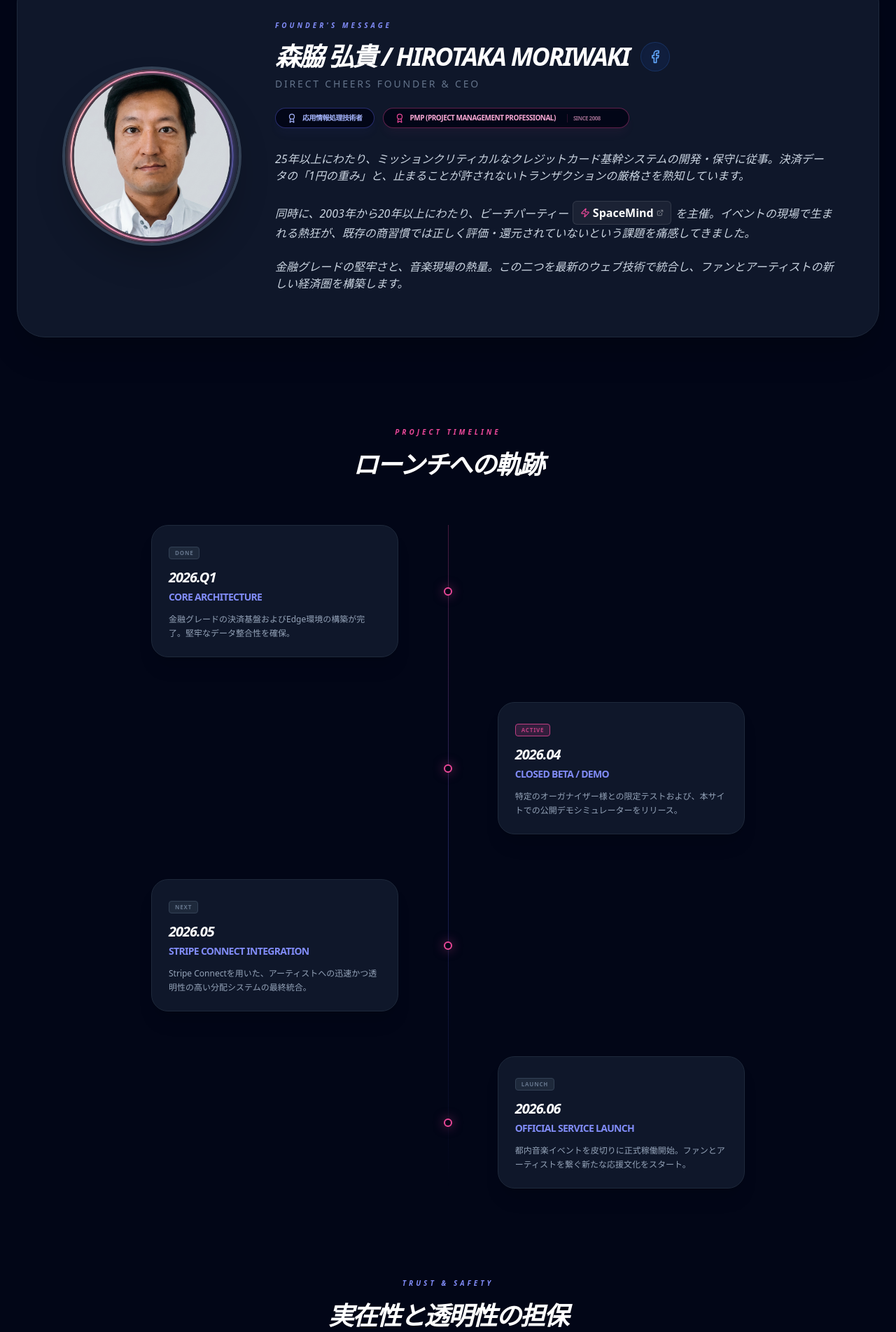
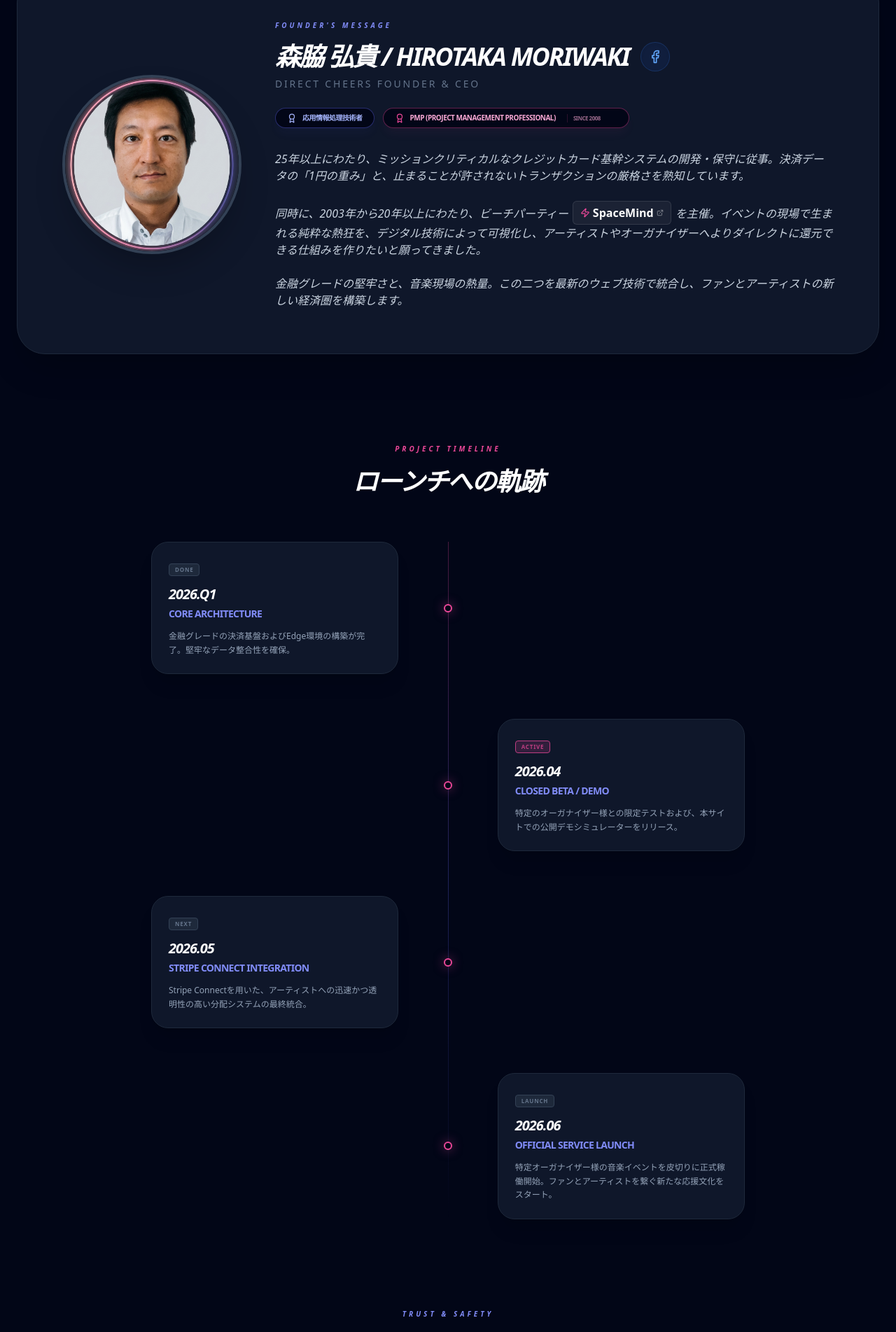
Before and after one commit to spacemindhiro/direct-cheers, a Next.js app: page /about in a window 1280 px wide. Shown: the part 922-2825 px from the top of the page at 70% size. Built offline with nearby package versions, Linux system fonts and the light colour scheme.

Commit message:
代表メッセージをちょい修正

```diff
--- a/app/about/page.tsx
+++ b/app/about/page.tsx
@@ -121,7 +121,7 @@ export default function AboutPage() {
                   <span>SpaceMind</span>
                   <ExternalLink size={10} className="opacity-50" />
                 </a>
-                を主催。イベントの現場で生まれる熱狂が、既存の商習慣では正しく評価・還元されていないという課題を痛感してきました。
+                を主催。イベントの現場で生まれる純粋な熱狂を、デジタル技術によって可視化し、アーティストやオーガナイザーへよりダイレクトに還元できる仕組みを作りたいと願ってきました。
               </p>
 
               <p>金融グレードの堅牢さと、音楽現場の熱量。この二つを最新のウェブ技術で統合し、ファンとアーティストの新しい経済圏を構築します。</p>
@@ -146,7 +146,7 @@ export default function AboutPage() {
               { date: "2026.Q1", status: "Done", title: "Core Architecture", desc: "金融グレードの決済基盤およびEdge環境の構築が完了。堅牢なデータ整合性を確保。" },
               { date: "2026.04", status: "Active", title: "Closed Beta / Demo", desc: "特定のオーガナイザー様との限定テストおよび、本サイトでの公開デモシミュレーターをリリース。" },
               { date: "2026.05", status: "Next", title: "Stripe Connect Integration", desc: "Stripe Connectを用いた、アーティストへの迅速かつ透明性の高い分配システムの最終統合。" },
-              { date: "2026.06", status: "Launch", title: "Official Service Launch", desc: "都内音楽イベントを皮切りに正式稼働開始。ファンとアーティストを繋ぐ新たな応援文化をスタート。" }
+              { date: "2026.06", status: "Launch", title: "Official Service Launch", desc: "特定オーガナイザー様の音楽イベントを皮切りに正式稼働開始。ファンとアーティストを繋ぐ新たな応援文化をスタート。" }
             ].map((item, i) => (
               <div key={i} className={`relative flex items-center justify-between mb-12 md:mb-16 ${i % 2 === 0 ? 'md:flex-row-reverse' : ''}`}>
                 <div className="hidden md:block w-5/12" />
```
